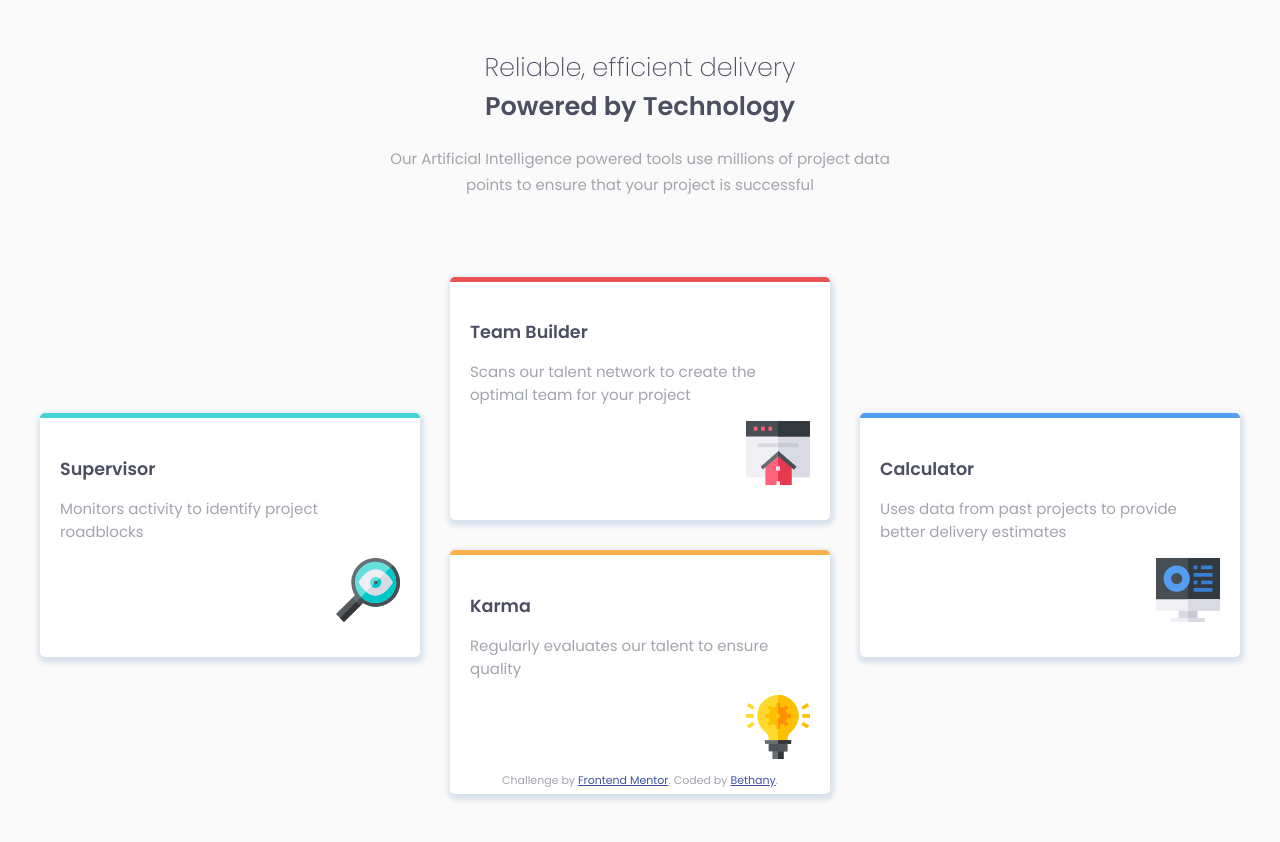
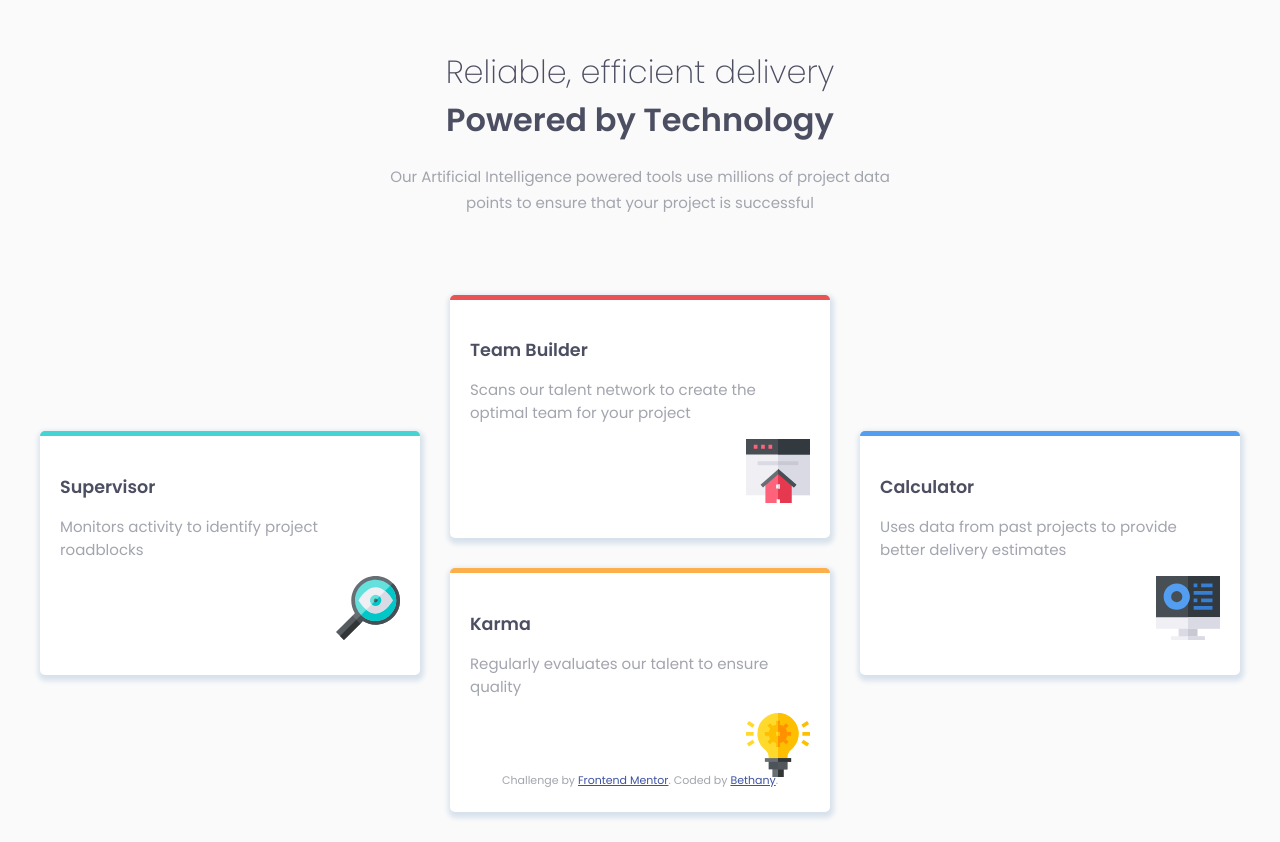
Before and after one commit to whimsicurl-creations/fm-four-card, a plain HTML site: page index.html in a window 1280 px wide. Drawn offline with Linux system fonts and the light colour scheme.

Commit message:
Adjust heading sizes

```diff
--- a/css/main.css
+++ b/css/main.css
@@ -33,12 +33,10 @@ h2, h3 {
 
 h1 {
     font-weight: 200;
-    font-size: 1.6rem;
     color: var(--vdkblue);
-    margin: 0;
 }
 
-h2 {
+h1, h2 {
     font-size: 1.6rem;
     margin: 0;
 }
@@ -98,6 +96,10 @@ h2 {
 
 /* MEDIA QUERY */
 @media (min-width: 1024px) {
+    h1, h2 {
+        font-size: 2rem;
+    }
+
     .card-wrapper {
         max-width: 1200px;
         grid-template-columns: repeat(3, 1fr);
```
